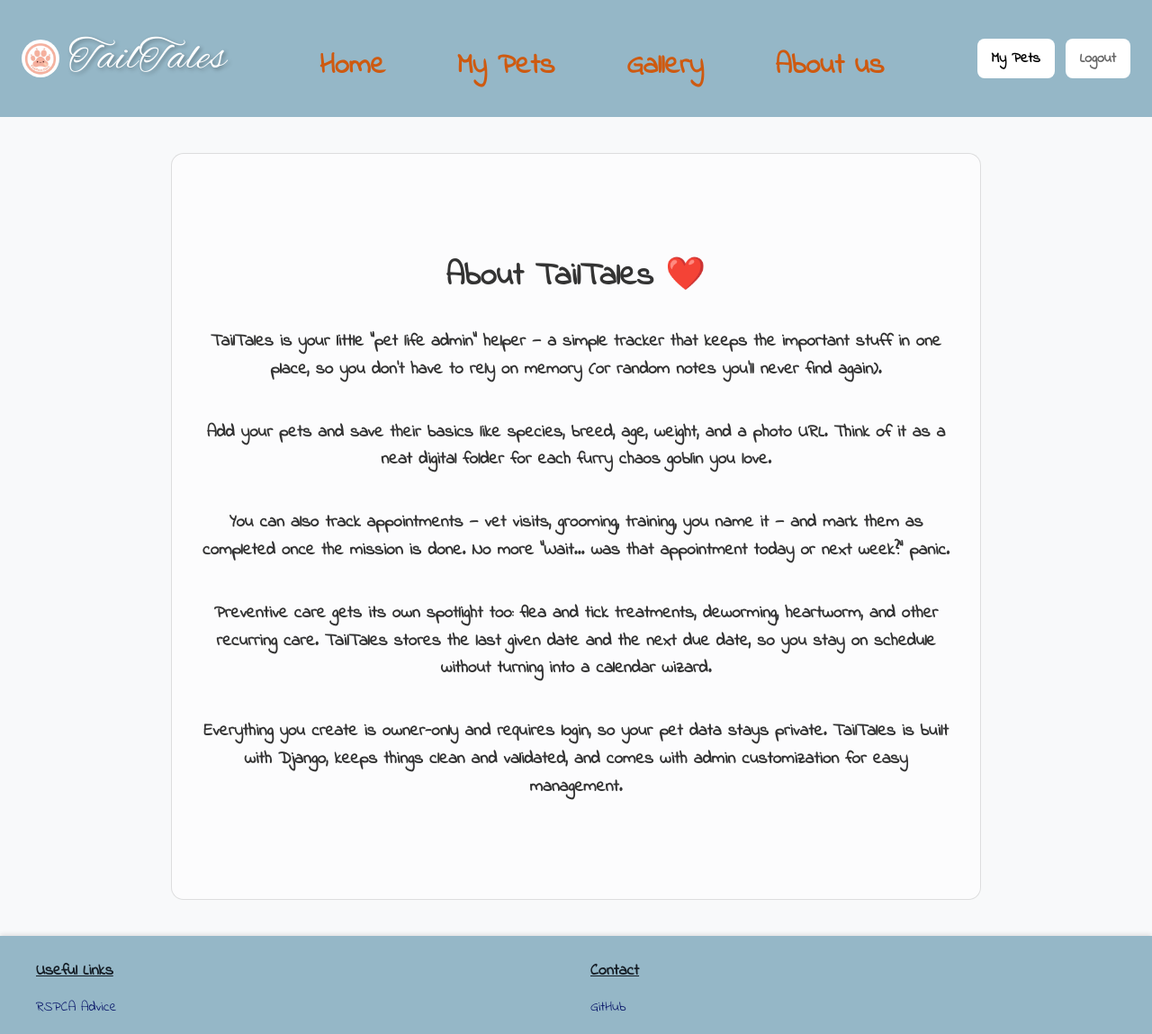
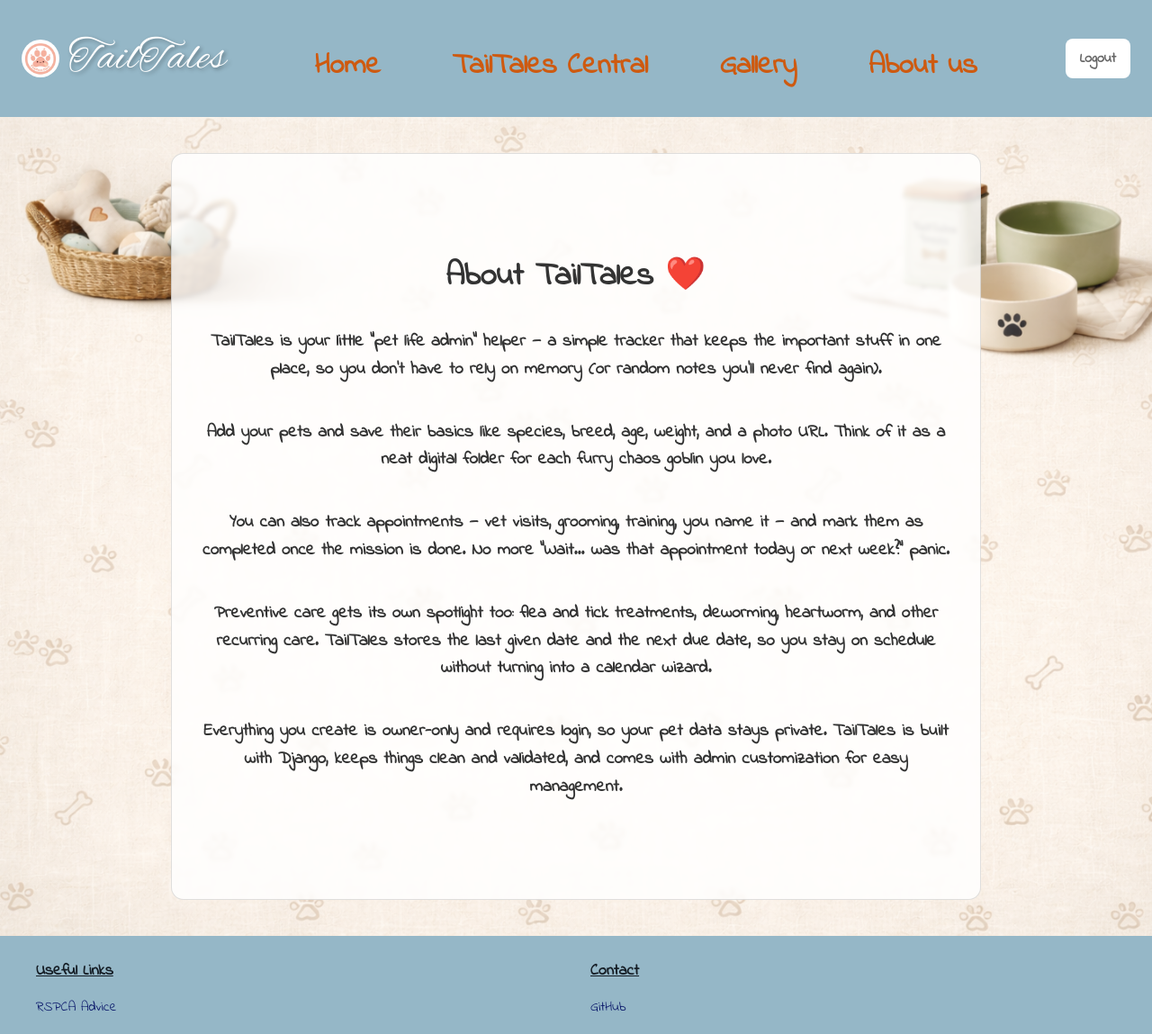
Before and after one commit to Anci82/TailTales, a Django app: page /about/ in a window 1280 px wide. Shown: the whole page at 90% size. Run offline with Django 5.2, Linux system fonts and the light colour scheme; the visitor is signed in with stand-in values (Sample User, id 1).

Commit message:
Background restyling

```diff
--- a/static/css/pages/about.css
+++ b/static/css/pages/about.css
@@ -1,7 +1,11 @@
-/* About page  */
+/* About page */
 .about-page {
-    padding-top: 40px;
-    padding-bottom: 40px;
+    padding: 40px 16px;
+    min-height: calc(100vh - 130px);
+    background-image: url("../../images/general-bkg.png");
+    background-size: cover;
+    background-position: center top;
+    background-repeat: no-repeat;
 }
 
 /* About card */
@@ -11,19 +15,21 @@
     padding: 80px 16px;
     border-radius: 14px;
     border: 1px solid rgba(0, 0, 0, 0.12);
-    background: rgba(255, 255, 255, 0.5);
+    background: rgba(255, 255, 255, 0.82);
+    backdrop-filter: blur(2px);
 }
 
 .about-wrapper h1 {
     margin-bottom: 20px;
     font-size: 2.26rem;
     text-align: center;
+}
 
-}
 .about-wrapper h1 span {
     display: inline-block;
     animation: heartBeat 3.5s infinite ease-in-out;
 }
+
 .about-wrapper p {
     line-height: 1.6;
     text-align: center;
--- a/templates/base.html
+++ b/templates/base.html
@@ -27,7 +27,7 @@
         <nav class="header-nav">
             <a href="{% url 'home' %}">Home</a>
             {% if user.is_authenticated %}
-            <a href="{% url 'dashboard' %}">My Pets</a>
+            <a href="{% url 'dashboard' %}">TailTales Central</a>
             {% endif %}
             <a href="{% url 'pet-gallery' %}">Gallery</a>
             <a href="{% url 'about' %}">About us</a>
@@ -38,7 +38,7 @@
     <div class="header-right">
         <div class="btn-group auth-links">
             {% if user.is_authenticated %}
-                <a class="primary-btn" href="{% url 'dashboard' %}">My Pets</a>
+{#                <a class="primary-btn" href="{% url 'dashboard' %}">TailTales Central</a>#}
                 <form method="post" action="{% url 'logout' %}" style="display: inline;">
                     {% csrf_token %}
                     <button type="submit" class="secondary-btn">Logout</button>
--- a/templates/common/about.html
+++ b/templates/common/about.html
@@ -1,9 +1,10 @@
 {% extends 'base.html' %}
-
+{% load static %}
 {% block title %}About | TailTales{% endblock %}
 
 {% block content %}
     <section class="about-page">
+
     <div class="about-wrapper">
         <h1 >About TailTales <span>❤️</span></h1>
         <p>
--- a/templates/common/home.html
+++ b/templates/common/home.html
@@ -19,15 +19,14 @@
         {% if user.is_authenticated %}
             <p>Welcome back, {{ user.username }}.</p>
             <div class="form-actions home-actions">
+                <a class="primary-btn" href="{% url 'dashboard' %}">TailTales Central</a>
                 <a class="primary-btn" href="{% url 'pet-list' %}">My Pets</a>
-                <a class="secondary-btn" href="{% url 'dashboard' %}">Dashboard</a>
             </div>
         {% else %}
             <p>Create an account or log in to start building your pet care space.</p>
             <div class="form-actions home-actions">
                 <a class="primary-btn" href="{% url 'login' %}">Login</a>
                 <a class="primary-btn" href="{% url 'register' %}">Register</a>
-
             </div>
         {% endif %}
     </div>
```
Also changed, not shown: static/images/general-bkg.png (added).
